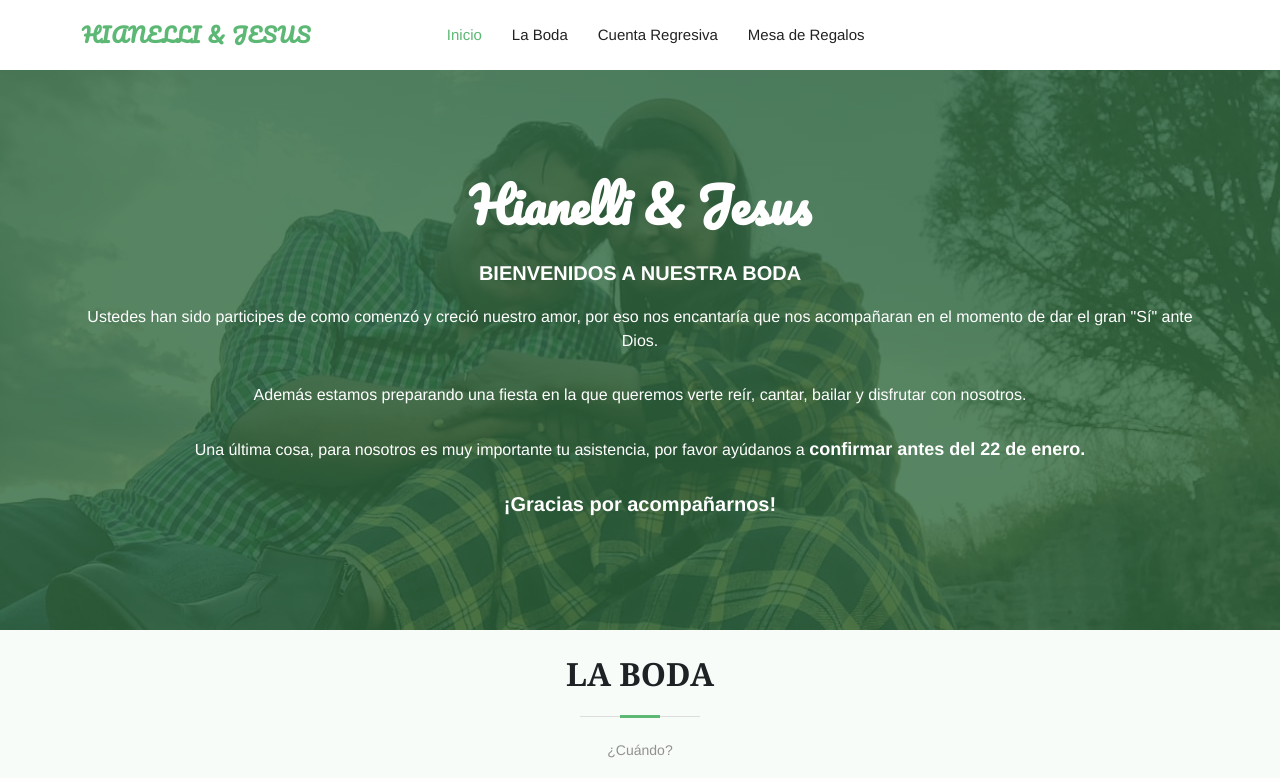
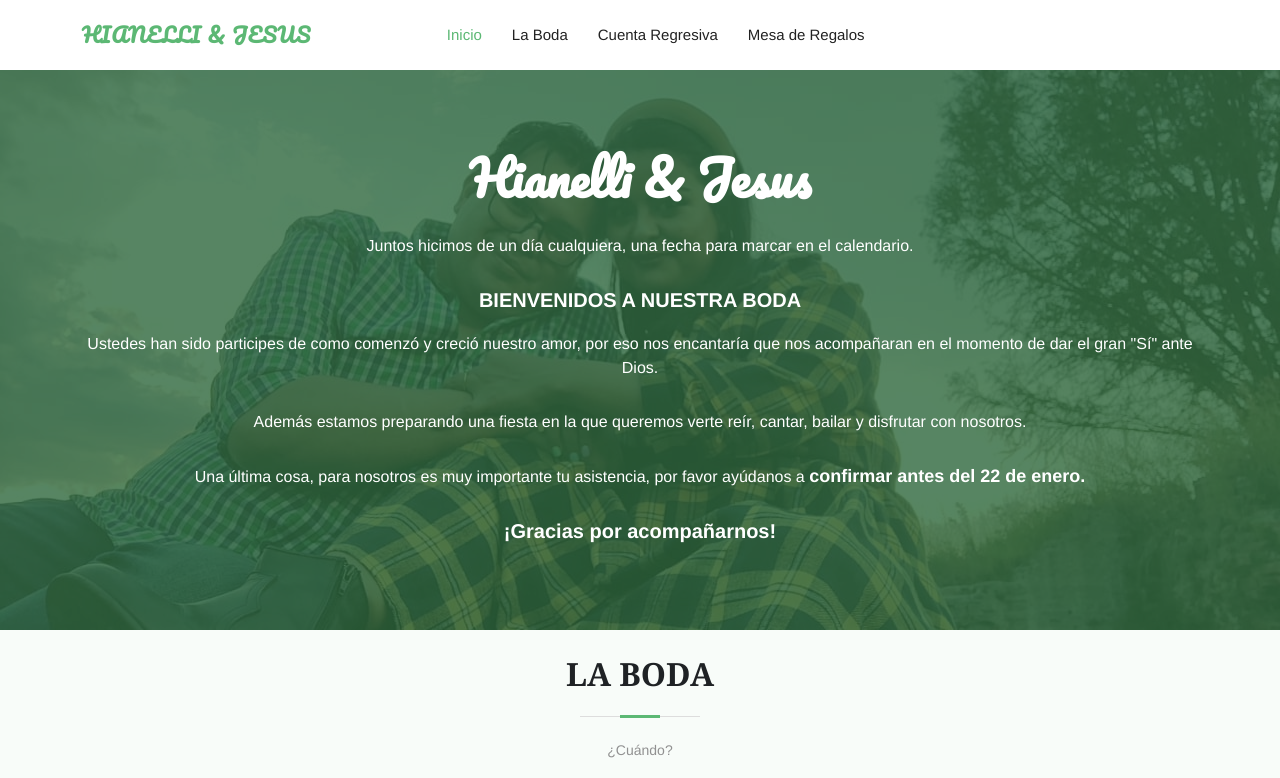
Before and after one commit to JEZUZGAMBOA/hianelli-jesus, a plain HTML site: page index.html in a window 1280 px wide. Shown: the top 778 px of the page. Drawn offline with Linux system fonts and the light colour scheme; files whose address does not match are found by name.

Commit message:
Text Mensaje, falto linea

```diff
--- a/index.html
+++ b/index.html
@@ -80,6 +80,9 @@
   <div class="carousel-container">
     <div class="container">
       <h2 class="animate__animated animate__fadeInDown" style="font-family: 'Pacifico', cursive;">Hianelli & Jesus</h2>
+      <p class="animate__animated animate__fadeInUp">
+        Juntos hicimos de un día cualquiera, una fecha para marcar en el calendario.
+      </p>
       <h3 >BIENVENIDOS A NUESTRA BODA</h3>
       <p class="animate__animated animate__fadeInUp">
         Ustedes han sido participes de como comenzó y creció nuestro amor, por eso nos encantaría que nos acompañaran en el momento de dar el gran "Sí" ante Dios.
```
